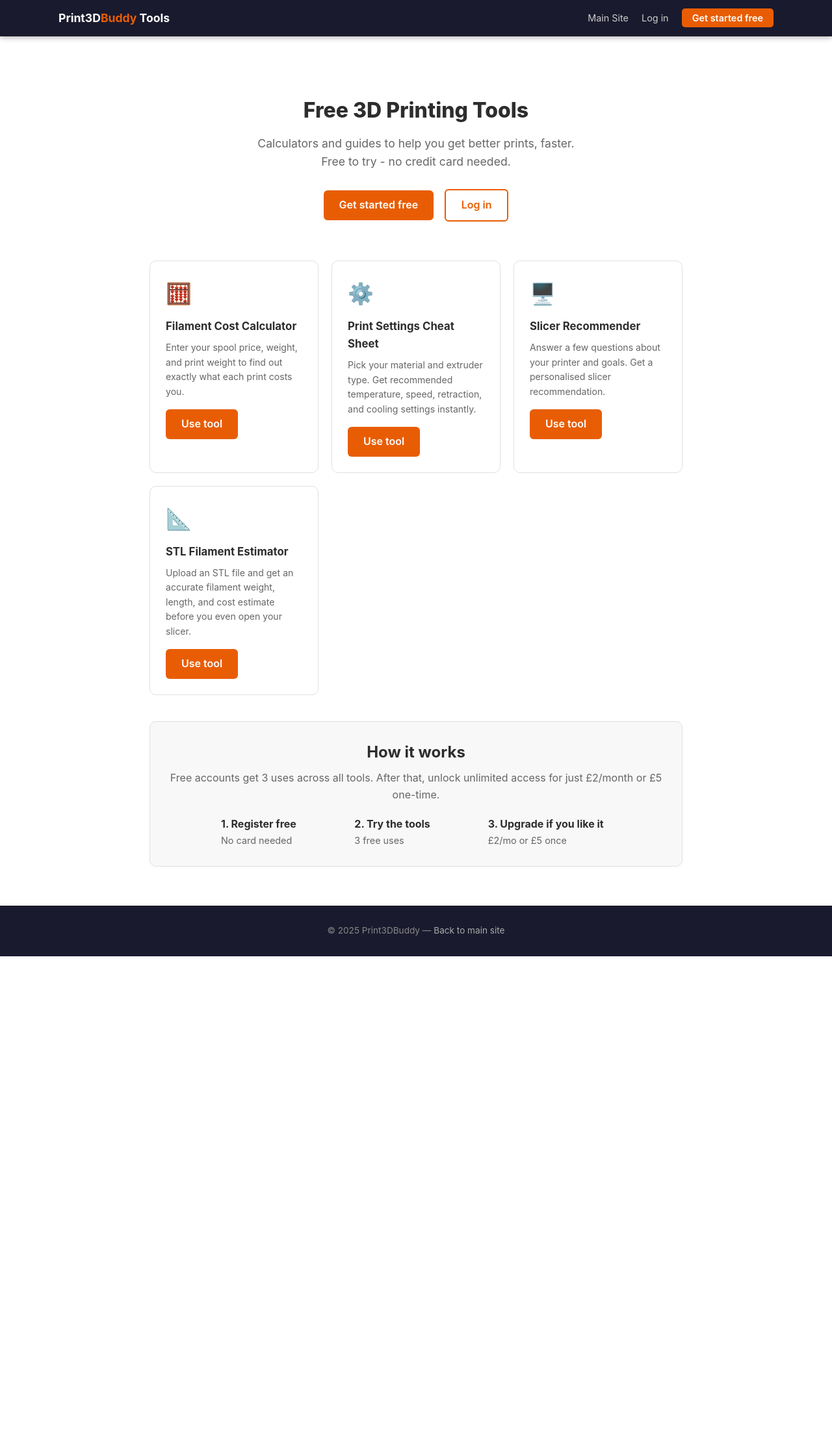
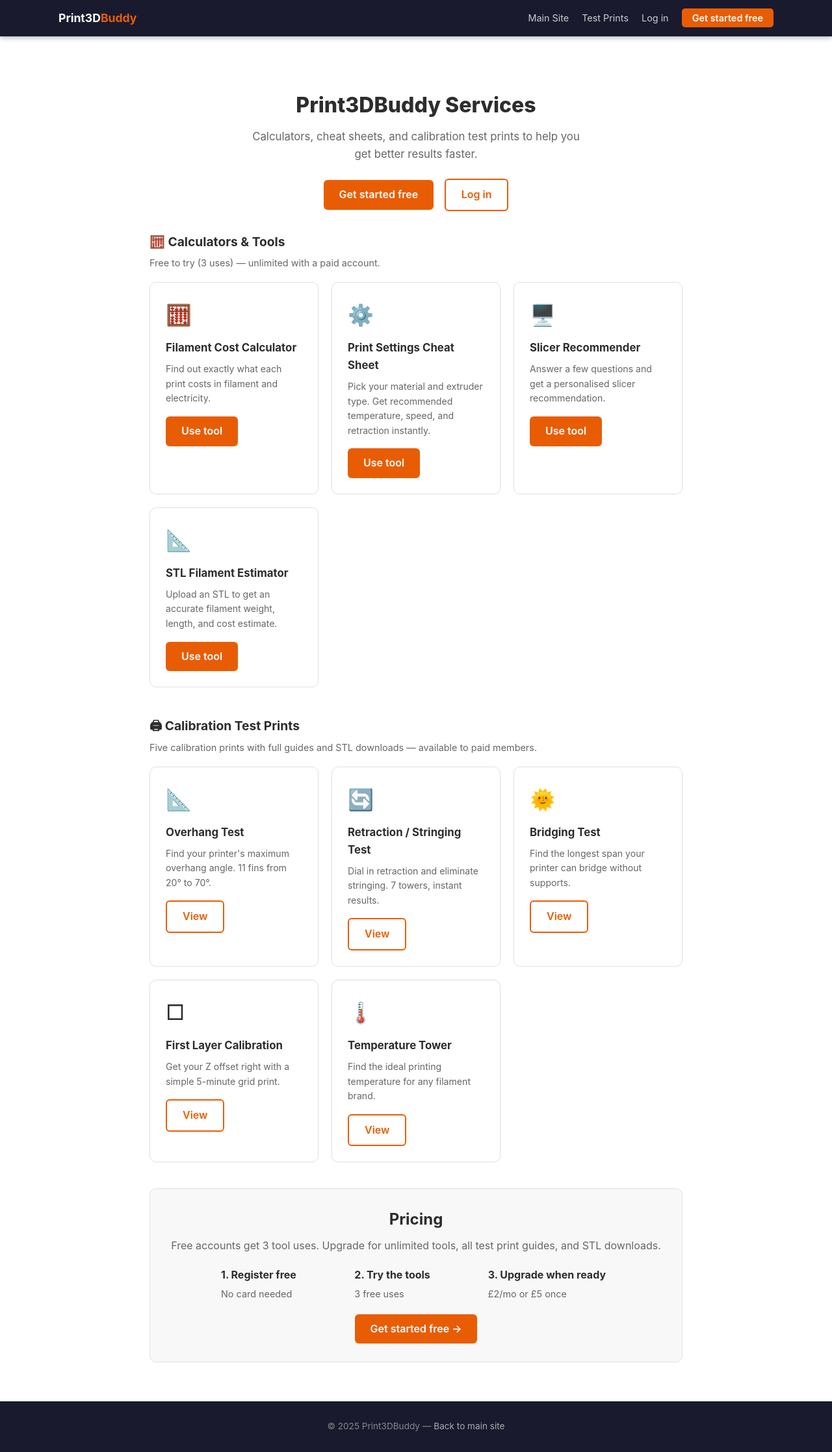
Before and after one commit to JoshSp07/print3dbuddy--tools, a Flask app: page / in a window 1280 px wide. Shown: the whole page at 65% size. Before the commit the page ends 1472 px from the top, so only its background shows below. Run offline with Flask 3, Linux system fonts and the light colour scheme; some libraries are stand-ins or nearby versions.

Commit message:
Add Services landing, Test Prints page, and auth-aware guide/download
- Home page (/) redesigned as Services landing with Tools + Test Prints sections
- /test-prints: server-rendered page showing summary to all users, full guide
  and download button only to paid members, register/upgrade CTAs otherwise
- TEST_PRINTS data with full guide HTML for each of the 5 calibration prints
- Dashboard updated: paid users see Test Prints grid, free users see upgrade CTA
- Nav: added "Test Prints" link; logo simplified to "Print3DBuddy"

Co-Authored-By: Claude Sonnet 4.6 <noreply@anthropic.com>

```diff
--- a/app.py
+++ b/app.py
@@ -707,6 +707,127 @@ def stripe_webhook():
     return '', 200
 
 
+# ── Test Prints ───────────────────────────────────────────────────────────────
+
+TEST_PRINTS = [
+    {
+        'id': 'overhang-test',
+        'title': 'Overhang Test',
+        'tagline': 'Find your printer\'s maximum overhang angle',
+        'tag': 'Overhang',
+        'summary': 'Prints 11 fins angled from 20\u00b0 to 70\u00b0 so you can see exactly where your printer starts to struggle with overhangs. Print it once without supports, check which fins look clean, and you\'ll know the precise angle at which to set your slicer\'s support threshold \u2014 no more guessing.',
+        'guide': '''<h3 style="font-size:0.95rem;margin:0 0 8px;">What it tests</h3>
+<p>11 fins side by side, each angled further from vertical \u2014 20\u00b0 (nearly upright) to 70\u00b0 (nearly horizontal). Most printers handle up to 45\u201350\u00b0 cleanly.</p>
+<h3 style="font-size:0.95rem;margin:14px 0 8px;">How to run it</h3>
+<ol style="margin:0 0 12px 20px;">
+  <li>Print at your normal settings with no supports enabled.</li>
+  <li>Look at the underside of each fin straight on.</li>
+  <li>Find the first fin where the surface looks rough, droopy, or stringy.</li>
+  <li>The previous fin's angle is your safe overhang limit.</li>
+</ol>
+<h3 style="font-size:0.95rem;margin:14px 0 8px;">What to do with the result</h3>
+<p>Set your slicer's support threshold 5\u00b0 below your limit. If your limit is 45\u00b0, set supports to kick in at 40\u00b0. If even 20\u00b0 looks bad, check your part cooling fan speed.</p>''',
+        'related': 'https://print3dbuddy.com/posts/how-to-calibrate-your-first-3d-printer/',
+        'related_label': 'Full calibration guide',
+    },
+    {
+        'id': 'retraction-test',
+        'title': 'Retraction / Stringing Test',
+        'tagline': 'Dial in retraction and eliminate stringing for good',
+        'tag': 'Retraction',
+        'summary': 'Seven thin towers spaced 20mm apart force the printhead to travel across open air on every pass. Any excess filament oozing from the nozzle shows up as strings or blobs between the towers. Adjust retraction distance and temperature until the towers print clean \u2014 that\'s your dialled-in setting.',
+        'guide': '''<h3 style="font-size:0.95rem;margin:0 0 8px;">What it tests</h3>
+<p>7 thin pillars the printhead must travel between without extruding. Any oozing shows up as strings or blobs.</p>
+<h3 style="font-size:0.95rem;margin:14px 0 8px;">How to run it</h3>
+<ol style="margin:0 0 12px 20px;">
+  <li>Print at your normal settings.</li>
+  <li>Check for threads or blobs between the towers.</li>
+  <li>Strings present: increase retraction by 0.5mm, reprint.</li>
+  <li>Towers look blobby: too much retraction \u2014 reduce by 0.5mm steps.</li>
+</ol>
+<h3 style="font-size:0.95rem;margin:14px 0 8px;">Quick reference</h3>
+<ul style="margin:0 0 0 20px;">
+  <li><strong>Direct drive:</strong> start at 1\u20132mm retraction</li>
+  <li><strong>Bowden:</strong> start at 4\u20136mm retraction</li>
+  <li><strong>Still stringing?</strong> Drop nozzle temp by 5\u00b0C</li>
+</ul>''',
+        'related': 'https://print3dbuddy.com/posts/how-to-fix-3d-printer-stringing/',
+        'related_label': 'Full stringing fix guide',
+    },
+    {
+        'id': 'bridging-test',
+        'title': 'Bridging Test',
+        'tagline': 'Find the longest span your printer can cross without supports',
+        'tag': 'Bridging',
+        'summary': 'Five bridge sections spanning 10mm to 50mm, printed with nothing underneath. Flip the finished print and inspect each underside \u2014 a successful bridge is flat and smooth, a failing one sags. Knowing your bridge limit means you can model and slice with or without supports intelligently.',
+        'guide': '''<h3 style="font-size:0.95rem;margin:0 0 8px;">What it tests</h3>
+<p>5 pairs of pillars with bridges spanning 10, 20, 30, 40, and 50mm. Bridging is printed in mid-air with nothing underneath.</p>
+<h3 style="font-size:0.95rem;margin:14px 0 8px;">How to run it</h3>
+<ol style="margin:0 0 12px 20px;">
+  <li>Print with no supports at your normal settings.</li>
+  <li>Flip the print and look at the underside of each bridge.</li>
+  <li>Find the longest span that is flat and clean \u2014 that is your bridging limit.</li>
+</ol>
+<h3 style="font-size:0.95rem;margin:14px 0 8px;">If bridges are sagging</h3>
+<ul style="margin:0 0 0 20px;">
+  <li>Reduce bridge speed to 50% of normal</li>
+  <li>Set part cooling fan to 100%</li>
+  <li>Drop nozzle temp by 5\u00b0C</li>
+</ul>''',
+        'related': 'https://print3dbuddy.com/posts/3d-printing-supports-guide/',
+        'related_label': 'Full supports guide',
+    },
+    {
+        'id': 'first-layer-test',
+        'title': 'First Layer Calibration',
+        'tagline': 'Get your Z offset right and nail first layer adhesion',
+        'tag': 'First Layer',
+        'summary': 'A thin 60\u00d760mm grid square that makes your first layer immediately readable. Lines that merge together mean the nozzle is too close; lines that won\'t stick mean it\'s too far. Takes under 5 minutes to print and gives you a concrete target to tune your Z offset against.',
+        'guide': '''<h3 style="font-size:0.95rem;margin:0 0 8px;">What it tests</h3>
+<p>A thin square (3 layers, 0.6mm total) with a raised grid pattern. Shows exactly how your first layer is landing across the whole print surface.</p>
+<h3 style="font-size:0.95rem;margin:14px 0 8px;">How to run it</h3>
+<ol style="margin:0 0 12px 20px;">
+  <li>Print at 0.2mm layer height (3 layers total = 0.6mm).</li>
+  <li>Watch the first layer live, then inspect the finished print.</li>
+</ol>
+<h3 style="font-size:0.95rem;margin:14px 0 8px;">Reading the result</h3>
+<ul style="margin:0 0 0 20px;">
+  <li><strong>Grid lines merge:</strong> nozzle too close \u2014 raise Z offset by 0.05mm</li>
+  <li><strong>Lines gappy or not sticking:</strong> nozzle too far \u2014 lower Z by 0.05mm</li>
+  <li><strong>Elephant foot on circles:</strong> nozzle too close</li>
+  <li><strong>Correct:</strong> lines slightly squished, separate, circles round</li>
+</ul>''',
+        'related': 'https://print3dbuddy.com/posts/3d-printing-first-layer-problems-fixes/',
+        'related_label': 'First layer problems guide',
+    },
+    {
+        'id': 'temp-tower',
+        'title': 'Temperature Tower',
+        'tagline': 'Find the ideal printing temperature for any filament',
+        'tag': 'Temperature',
+        'summary': 'Six stacked segments printed at descending temperatures from 220\u00b0C to 195\u00b0C, each with a small overhang tab. Compare surface finish, stringing, and overhang quality across the segments to find the sweet spot for a specific filament brand. Useful every time you switch to an unfamiliar spool.',
+        'guide': '''<h3 style="font-size:0.95rem;margin:0 0 8px;">What it tests</h3>
+<p>6 stacked segments (220\u00b0C down to 195\u00b0C), each with a small overhang tab. Comparing segments shows how temperature affects surface finish, stringing, and overhang quality.</p>
+<h3 style="font-size:0.95rem;margin:14px 0 8px;">Slicer setup</h3>
+<p>Add a temperature change at each height:</p>
+<ul style="margin:0 0 12px 20px;">
+  <li>Z 3\u201313mm: 220\u00b0C &nbsp; Z 13\u201323mm: 215\u00b0C &nbsp; Z 23\u201333mm: 210\u00b0C</li>
+  <li>Z 33\u201343mm: 205\u00b0C &nbsp; Z 43\u201353mm: 200\u00b0C &nbsp; Z 53\u201363mm: 195\u00b0C</li>
+</ul>
+<p>In OrcaSlicer/PrusaSlicer: use "Change filament temperature at layer". In Cura: use the ChangeAtZ plugin.</p>
+<h3 style="font-size:0.95rem;margin:14px 0 8px;">Reading the result</h3>
+<p>Find the segment with a flat overhang tab, no stringing, and smooth walls. Too hot = stringing and drooping. Too cold = rough surface and weak layer adhesion.</p>''',
+        'related': 'https://print3dbuddy.com/posts/pla-vs-petg-vs-abs-which-filament-for-beginners/',
+        'related_label': 'Filament comparison guide',
+    },
+]
+
+
+@app.route('/test-prints')
+def test_prints():
+    return render_template('test_prints.html', user=get_current_user(), prints=TEST_PRINTS)
+
+
 # ── STL Downloads ─────────────────────────────────────────────────────────────
 
 STL_FILES = {
--- a/templates/base.html
+++ b/templates/base.html
@@ -79,14 +79,15 @@
 <body>
 <header>
   <nav>
-    <a href="/" class="logo">Print3D<span>Buddy</span> Tools</a>
+    <a href="/" class="logo">Print3D<span>Buddy</span></a>
     <ul class="nav-links">
       <li><a href="https://print3dbuddy.com" target="_blank">Main Site</a></li>
+      <li><a href="/test-prints">Test Prints</a></li>
       {% if user %}
         <li><a href="/dashboard">Dashboard</a></li>
         <li><a href="/logout">Log out</a></li>
         {% if not user.is_paid %}
-          <li><a href="/upgrade" class="nav-btn">Upgrade - from £2/mo</a></li>
+          <li><a href="/upgrade" class="nav-btn">Upgrade &mdash; from &pound;2/mo</a></li>
         {% endif %}
       {% else %}
         <li><a href="/login">Log in</a></li>
--- a/templates/index.html
+++ b/templates/index.html
@@ -1,55 +1,99 @@
 {% extends "base.html" %}
-{% block title %}Free 3D Printing Tools{% endblock %}
+{% block title %}Services - Tools & Test Prints{% endblock %}
 {% block content %}
 
-<div style="text-align:center; padding: 48px 0 32px;">
-  <h1 style="font-size:2rem; font-weight:800; margin-bottom:12px;">Free 3D Printing Tools</h1>
-  <p style="color:var(--muted); font-size:1.1rem; max-width:520px; margin:0 auto 28px;">
-    Calculators and guides to help you get better prints, faster. Free to try - no credit card needed.
+<div style="text-align:center; padding:40px 0 32px;">
+  <h1 style="font-size:2rem; font-weight:800; margin-bottom:10px;">Print3DBuddy Services</h1>
+  <p style="color:var(--muted); font-size:1.05rem; max-width:520px; margin:0 auto 24px;">
+    Calculators, cheat sheets, and calibration test prints to help you get better results faster.
   </p>
   {% if not user %}
     <a href="/register" class="btn" style="margin-right:12px;">Get started free</a>
     <a href="/login" class="btn btn-outline">Log in</a>
   {% else %}
-    <a href="/dashboard" class="btn">Go to my tools</a>
+    <a href="/dashboard" class="btn">My dashboard &rarr;</a>
   {% endif %}
 </div>
 
-<div class="tool-grid">
+<h2 style="font-size:1.2rem; font-weight:700; margin-bottom:6px;">&#129518; Calculators &amp; Tools</h2>
+<p style="color:var(--muted); font-size:0.9rem; margin-bottom:18px;">Free to try (3 uses) &mdash; unlimited with a paid account.</p>
+
+<div class="tool-grid" style="margin-top:0;">
   <div class="tool-card">
-    <div class="tool-icon">🧮</div>
+    <div class="tool-icon">&#129518;</div>
     <h3>Filament Cost Calculator</h3>
-    <p>Enter your spool price, weight, and print weight to find out exactly what each print costs you.</p>
+    <p>Find out exactly what each print costs in filament and electricity.</p>
     <a href="{% if user %}/tools/filament-cost{% else %}/register{% endif %}" class="btn">Use tool</a>
   </div>
   <div class="tool-card">
-    <div class="tool-icon">⚙️</div>
+    <div class="tool-icon">&#9881;&#65039;</div>
     <h3>Print Settings Cheat Sheet</h3>
-    <p>Pick your material and extruder type. Get recommended temperature, speed, retraction, and cooling settings instantly.</p>
+    <p>Pick your material and extruder type. Get recommended temperature, speed, and retraction instantly.</p>
     <a href="{% if user %}/tools/print-settings{% else %}/register{% endif %}" class="btn">Use tool</a>
   </div>
   <div class="tool-card">
-    <div class="tool-icon">🖥️</div>
+    <div class="tool-icon">&#128421;&#65039;</div>
     <h3>Slicer Recommender</h3>
-    <p>Answer a few questions about your printer and goals. Get a personalised slicer recommendation.</p>
+    <p>Answer a few questions and get a personalised slicer recommendation.</p>
     <a href="{% if user %}/tools/slicer-recommender{% else %}/register{% endif %}" class="btn">Use tool</a>
   </div>
   <div class="tool-card">
-    <div class="tool-icon">📐</div>
+    <div class="tool-icon">&#128208;</div>
     <h3>STL Filament Estimator</h3>
-    <p>Upload an STL file and get an accurate filament weight, length, and cost estimate before you even open your slicer.</p>
+    <p>Upload an STL to get an accurate filament weight, length, and cost estimate.</p>
     <a href="{% if user %}/tools/stl-estimator{% else %}/register{% endif %}" class="btn">Use tool</a>
   </div>
 </div>
 
-<div style="background:var(--bg-alt); border:1px solid var(--border); border-radius:10px; padding:28px; margin-top:40px; text-align:center;">
-  <h2 style="margin-bottom:8px;">How it works</h2>
-  <p style="color:var(--muted); margin-bottom:20px;">Free accounts get 3 uses across all tools. After that, unlock unlimited access for just £2/month or £5 one-time.</p>
-  <div style="display:grid; grid-template-columns:repeat(3,1fr); gap:16px; text-align:left; max-width:600px; margin:0 auto;">
-    <div><strong>1. Register free</strong><p style="color:var(--muted);font-size:0.9rem;">No card needed</p></div>
-    <div><strong>2. Try the tools</strong><p style="color:var(--muted);font-size:0.9rem;">3 free uses</p></div>
-    <div><strong>3. Upgrade if you like it</strong><p style="color:var(--muted);font-size:0.9rem;">£2/mo or £5 once</p></div>
+<h2 style="font-size:1.2rem; font-weight:700; margin-top:44px; margin-bottom:6px;">&#128424; Calibration Test Prints</h2>
+<p style="color:var(--muted); font-size:0.9rem; margin-bottom:18px;">Five calibration prints with full guides and STL downloads &mdash; available to paid members.</p>
+
+<div class="tool-grid" style="margin-top:0;">
+  <div class="tool-card">
+    <div class="tool-icon">&#128208;</div>
+    <h3>Overhang Test</h3>
+    <p>Find your printer's maximum overhang angle. 11 fins from 20&deg; to 70&deg;.</p>
+    <a href="/test-prints#overhang-test" class="btn btn-outline">View</a>
+  </div>
+  <div class="tool-card">
+    <div class="tool-icon">&#128260;</div>
+    <h3>Retraction / Stringing Test</h3>
+    <p>Dial in retraction and eliminate stringing. 7 towers, instant results.</p>
+    <a href="/test-prints#retraction-test" class="btn btn-outline">View</a>
+  </div>
+  <div class="tool-card">
+    <div class="tool-icon">&#127774;</div>
+    <h3>Bridging Test</h3>
+    <p>Find the longest span your printer can bridge without supports.</p>
+    <a href="/test-prints#bridging-test" class="btn btn-outline">View</a>
+  </div>
+  <div class="tool-card">
+    <div class="tool-icon">&#9633;</div>
+    <h3>First Layer Calibration</h3>
+    <p>Get your Z offset right with a simple 5-minute grid print.</p>
+    <a href="/test-prints#first-layer-test" class="btn btn-outline">View</a>
+  </div>
+  <div class="tool-card">
+    <div class="tool-icon">&#127777;&#65039;</div>
+    <h3>Temperature Tower</h3>
+    <p>Find the ideal printing temperature for any filament brand.</p>
+    <a href="/test-prints#temp-tower" class="btn btn-outline">View</a>
   </div>
 </div>
 
+<div style="background:var(--bg-alt); border:1px solid var(--border); border-radius:10px; padding:28px; margin-top:40px; text-align:center;">
+  <h2 style="margin-bottom:8px;">Pricing</h2>
+  <p style="color:var(--muted); margin-bottom:20px;">Free accounts get 3 tool uses. Upgrade for unlimited tools, all test print guides, and STL downloads.</p>
+  <div style="display:grid; grid-template-columns:repeat(3,1fr); gap:16px; text-align:left; max-width:600px; margin:0 auto 20px;">
+    <div><strong>1. Register free</strong><p style="color:var(--muted);font-size:0.9rem;margin-top:4px;">No card needed</p></div>
+    <div><strong>2. Try the tools</strong><p style="color:var(--muted);font-size:0.9rem;margin-top:4px;">3 free uses</p></div>
+    <div><strong>3. Upgrade when ready</strong><p style="color:var(--muted);font-size:0.9rem;margin-top:4px;">&pound;2/mo or &pound;5 once</p></div>
+  </div>
+  {% if not user %}
+  <a href="/register" class="btn">Get started free &rarr;</a>
+  {% else %}
+  <a href="/upgrade" class="btn">Upgrade now &rarr;</a>
+  {% endif %}
+</div>
+
 {% endblock %}
```
Also changed, not shown: templates/dashboard.html (+39 -4 lines), templates/test_prints.html (added, +82 -0 lines).
